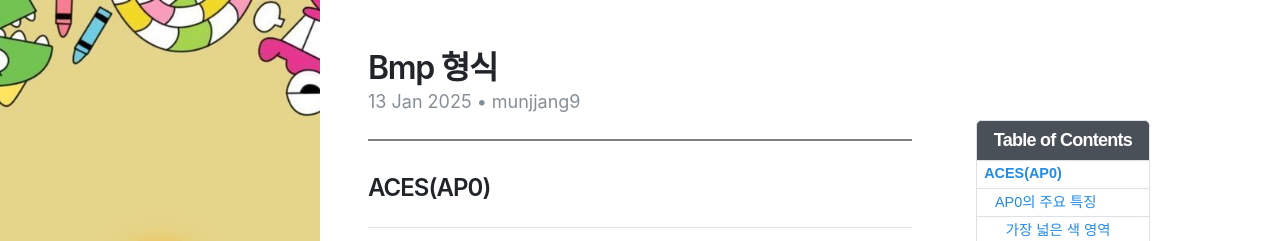
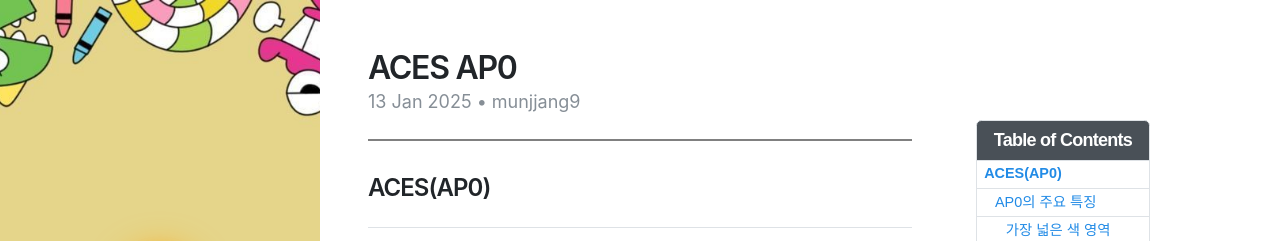
Before and after one commit to munjjang9/munjjang9.github.io, a Jekyll site: the page built from _posts/2025-01-13-TK-ACES-ap0.md, in a window 1280 px wide and 900 px high. Shown: the top 241 px of the window. Built offline with Jekyll 4.4.1, drawn with Linux system fonts in a browser that asks for light colours; nearby versions of some CDN libraries; comment, search, counter and statistics services are not loaded.

Commit message:
Update 2025-01-13-TK-ACES-ap0.md
Title Modified

```diff
--- a/_posts/2025-01-13-TK-ACES-ap0.md
+++ b/_posts/2025-01-13-TK-ACES-ap0.md
@@ -1,6 +1,6 @@
 ---
 layout: post
-title: Bmp 형식
+title: ACES AP0
 author: munjjang9
 tags: [Graphics/Rendering]
 date: 2025-01-13 21:00 +0900
```
